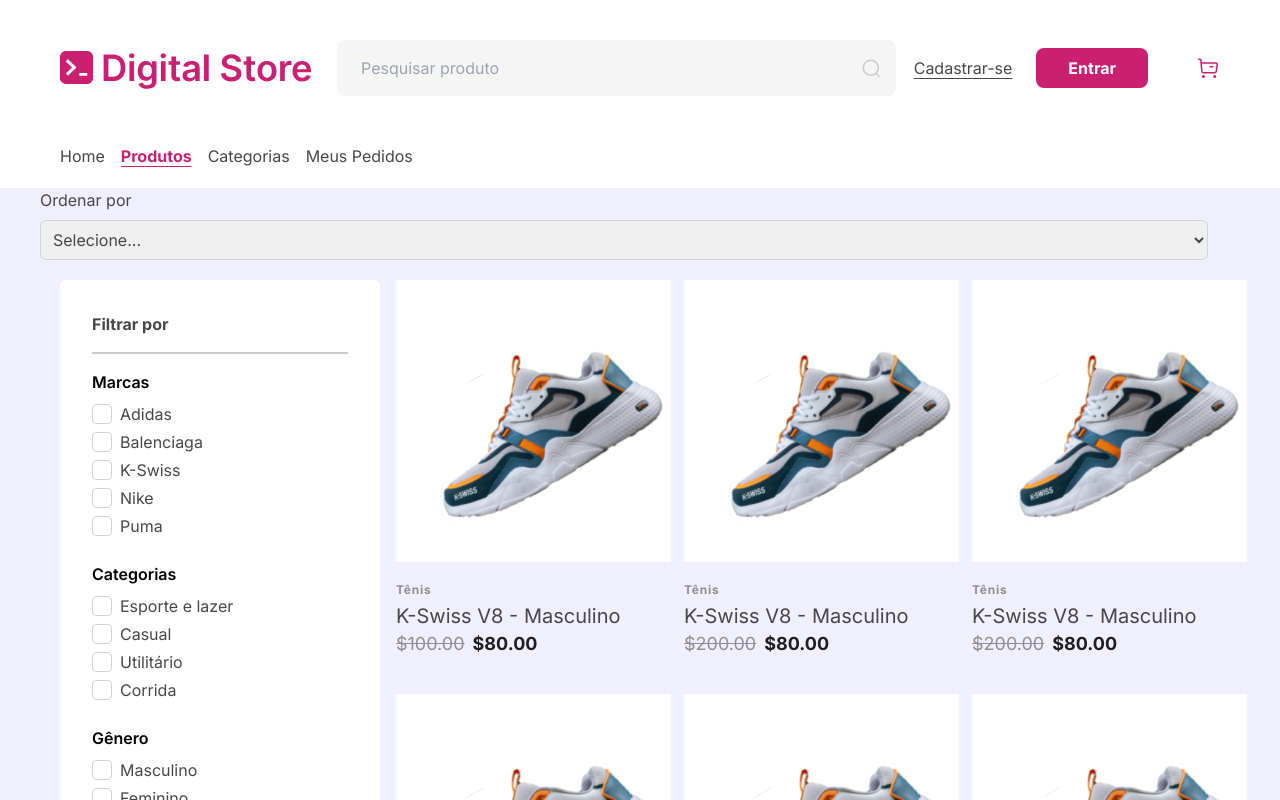
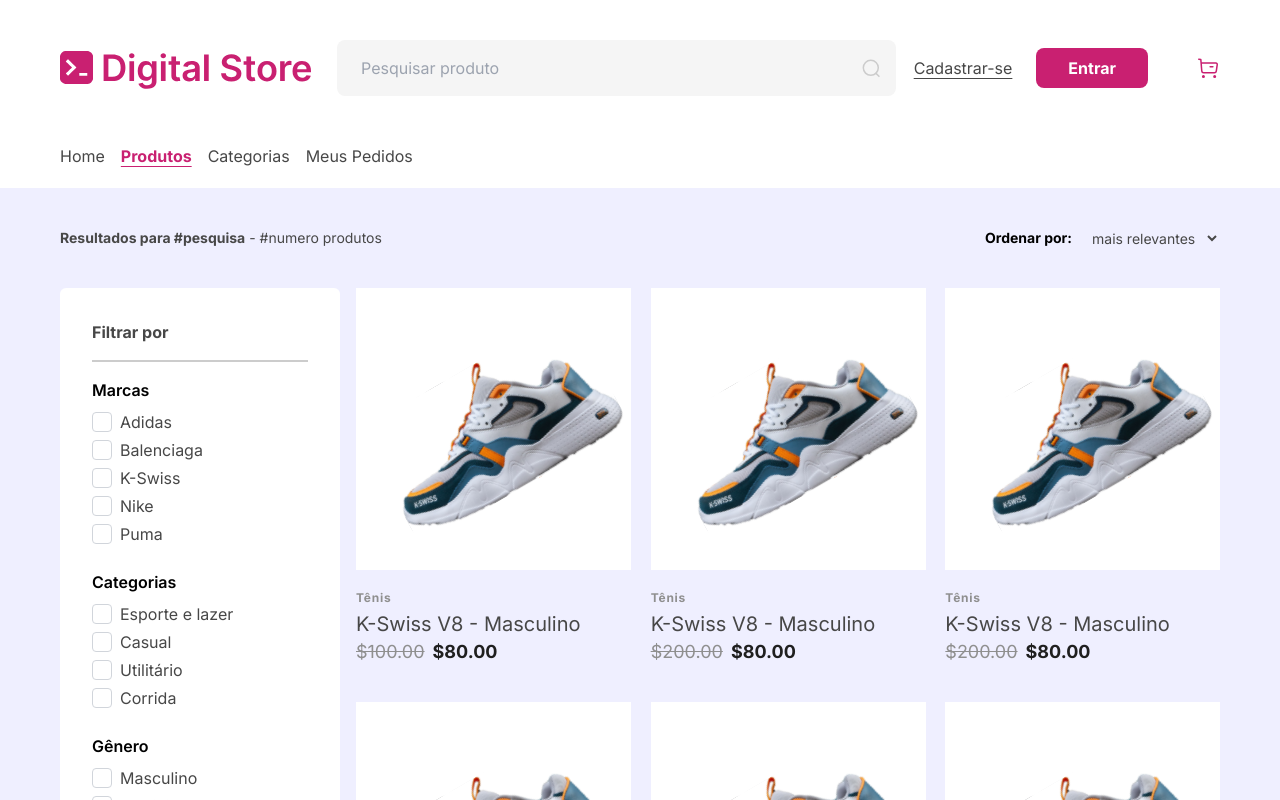
Before and after one commit to Gleis0nLemos/digital_store, a React (Vite) app: page /products in a window 1280 px wide. Shown: the top 800 px of the page. Built offline with nearby package versions, Linux system fonts and the light colour scheme.

Commit message:
feat: added query results and style in select

```diff
--- a/src/components/FilterGroup.jsx
+++ b/src/components/FilterGroup.jsx
@@ -1,6 +1,6 @@
 const FilterGroup = ({ title, filters, onChange }) => {
   return (
-    <div className="bg-white p-8 w-80 mb-6 rounded-md">
+    <div className="bg-white p-8 w-[280px] mb-6 rounded-md">
       <h3 className="text-dark-gray-2 font-bold">{title}</h3>
       <hr className="border border-light-gray-2 my-4" />
       {filters.map((filter, index) => (
--- a/src/output.css
+++ b/src/output.css
@@ -652,6 +652,11 @@ video {
   margin-bottom: 1rem;
 }
 
+.my-5 {
+  margin-top: 20px;
+  margin-bottom: 20px;
+}
+
 .mb-1 {
   margin-bottom: 0.25rem;
 }
@@ -732,6 +737,10 @@ video {
   margin-top: 2rem;
 }
 
+.mr-3 {
+  margin-right: 0.75rem;
+}
+
 .block {
   display: block;
 }
@@ -818,6 +827,14 @@ video {
 
 .w-full {
   width: 100%;
+}
+
+.w-72 {
+  width: 18rem;
+}
+
+.w-\[280px\] {
+  width: 280px;
 }
 
 .min-w-max {
@@ -888,6 +905,10 @@ video {
 
 .gap-8 {
   gap: 2rem;
+}
+
+.gap-4 {
+  gap: 1rem;
 }
 
 .space-x-0 > :not([hidden]) ~ :not([hidden]) {
@@ -1037,6 +1058,14 @@ video {
   padding: 2rem;
 }
 
+.p-0 {
+  padding: 0px;
+}
+
+.p-4 {
+  padding: 1rem;
+}
+
 .px-0\.5 {
   padding-left: 0.125rem;
   padding-right: 0.125rem;
@@ -1082,6 +1111,11 @@ video {
   padding-bottom: 1rem;
 }
 
+.px-2 {
+  padding-left: 0.5rem;
+  padding-right: 0.5rem;
+}
+
 .pb-2 {
   padding-bottom: 0.5rem;
 }
@@ -1156,6 +1190,10 @@ video {
 
 .pb-24 {
   padding-bottom: 6rem;
+}
+
+.pr-5 {
+  padding-right: 20px;
 }
 
 .text-left {
--- a/src/pages/ProductListingPage.jsx
+++ b/src/pages/ProductListingPage.jsx
@@ -194,24 +194,27 @@ const ProductListingPage = () => {
 
   return (
     <Layout>
-      <div className='container mx-auto c-max-width'>
-        <div className='w-76 mr-8'>
-          <label htmlFor="sort" className='block text-dark-gray-2 text-16px mb-2'>
-            Ordenar por
-          </label>
+      <div className='container mx-auto c-max-width p-5'>
+        <div className='flex items-center justify-between'>
+          <div htmlFor="sort" className='block text-dark-gray-2 text-sm my-5'>
+            <span className='font-bold'>Resultados para #pesquisa</span> - #numero produtos
+          </div>
+          <div className='flex items-center text-sm'>
+            <label htmlFor="sort" className='font-bold pr-2'>Ordenar por:</label>
             <select
               id="sort"
               value={sortOrder}
               onChange={handleSortChange}
-            className='w-full h-15 p-2 border border-gray-300 rounded-md text-dark-gray-2'
+              className='h-15 p-2 rounded-md text-dark-gray-2 custom-select'
               >
-            <option value="">Selecione...</option>
+              <option value="">mais relevantes</option>
               <option value="lowest">Menor preço</option>
               <option value="highest">Maior preço</option>
             </select>
           </div>
+        </div>
         <div className='flex pb-24'>
-          <div className='pl-5 pt-5 mr-4 hidden lg:block'>
+          <div className='pt-5 mr-4 hidden lg:block'>
             <FilterGroup
               title="Filtrar por"
               filters={filterOptions}
--- a/src/styles/styles.css
+++ b/src/styles/styles.css
@@ -80,3 +80,8 @@ body {
   border-radius: 50%;
   transform: translate(-50%, -50%);
 }
+
+.custom-select {
+  background-color: transparent;
+  border: none;
+}
```
Lines whose indentation alone changed are shown as unchanged.
